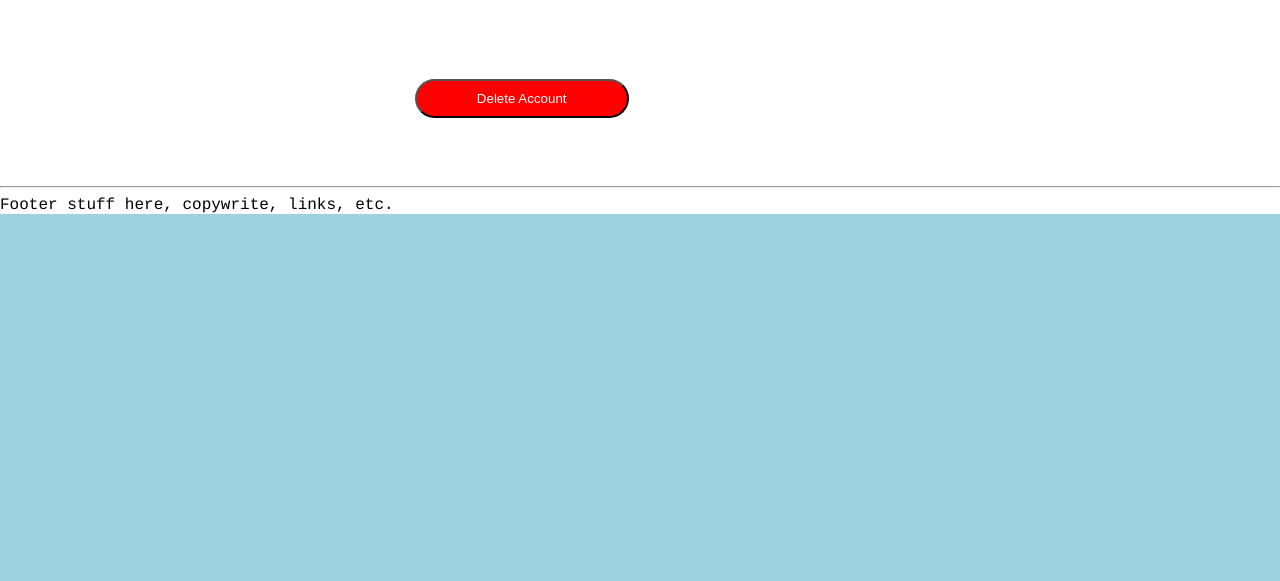
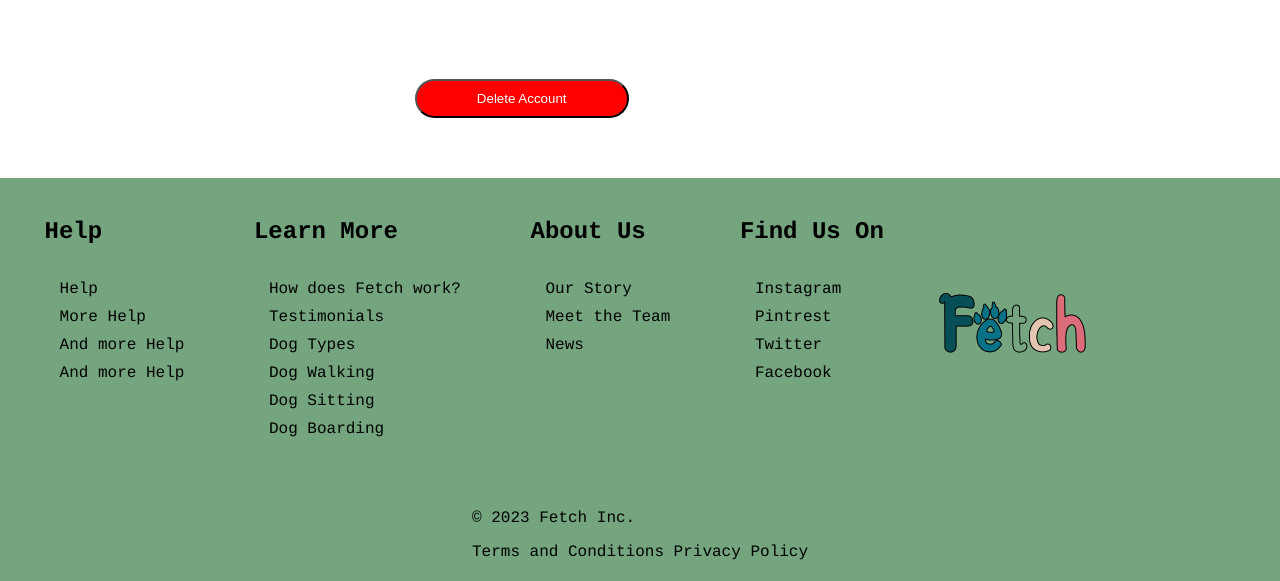
Before and after one commit to aleighdavidson/PetSittingWebsite, a Flask app: page /account/1 in a window 1280 px wide. Shown: the part 888-1469 px from the top of the page. Before the commit the page ends 1102 px from the top, so only its background shows below. Run offline with Flask 3, Linux system fonts and the light colour scheme; data comes from the database, SQL or seed files in the repository; parts of the project's set-up code (start-up, migrations or seed data) failed here and were passed over.

Commit message:
footer style

```diff
--- a/FetchApp/application/static/styles.css
+++ b/FetchApp/application/static/styles.css
@@ -181,3 +181,51 @@ body {
 		border-radius: 0;
 	}
   }
+
+/* Footer */
+.footerContainer {
+	display:flex;
+	flex-wrap: wrap;
+	flex-direction: row;
+	gap: 20px;
+	padding: 20px 10px;
+	justify-content: space-evenly;
+    background-color: #74A57F;
+ }
+
+.footerMain {
+    align-self: start;
+}
+
+.footerFooter {
+    place-self: center;
+}
+
+#footerLink:link {
+    text-decoration: none;
+    color: black;
+}
+
+#footerLink:visited {
+    text-decoration: none;
+    color: black;
+}
+
+#footerLink:hover {
+    text-decoration: none;
+    color: white;
+}
+
+.ulFooter{
+    list-style-type: none;
+    margin: 0;
+    padding: 5px;
+}
+
+.liFooter{
+    margin: 10px;
+}
+
+#footerLogo {
+    place-self: center;
+}
--- a/FetchApp/application/templates/layout.html
+++ b/FetchApp/application/templates/layout.html
@@ -5,7 +5,7 @@
     <meta http-equiv="X-UA-Compatible" content="IE=edge">
 	<meta name="viewport" content="width=device-width, initial-scale=1.0">
     <title> {{pageTitle}} </title>
-  <link rel="stylesheet" href="{{ url_for('static', filename='styles.css') }}">
+    <link rel="stylesheet" href="{{ url_for('static', filename='styles.css') }}">
     <link rel="stylesheet" href="{{ url_for('static', filename='index.css') }}">
     <link rel="stylesheet" href="{{ url_for('static', filename='signup.css') }}">
     <script src="{{url_for('static', filename='javascript_functions.js') }}"></script>
@@ -14,10 +14,55 @@
 {% block body_content %}
 <h1>{{ title }}</h1>
 {% endblock %}
-<hr> <!-- left the horizontal line in to demarcate the footer, but may remove once footter styled -->
 {% block footer_content %}
-<div>
-    Footer stuff here, copywrite, links, etc. <!-- Alex to work on this! -->
+<div class="footerContainer">
+    <div class="footerMain">
+        <h2>Help</h2>
+         <ul class="ulFooter">
+            <li class="liFooter"><a id="footerLink" href="">Help</a></li>
+             <li class="liFooter"><a id="footerLink" href="">More Help</a></li>
+             <li class="liFooter"><a id="footerLink" href="">And more Help</a></li>
+             <li class="liFooter"><a id="footerLink" href="">And more Help</a></li>
+        </ul>
+    </div>
+    <div class="footerMain">
+        <h2>Learn More</h2>
+        <ul class="ulFooter">
+            <li class="liFooter"><a id="footerLink" href="">How does Fetch work?</a></li>
+            <li class="liFooter"><a id="footerLink" href="">Testimonials</a></li>
+            <li class="liFooter"><a id="footerLink" href="">Dog Types</a></li>
+            <li class="liFooter"><a id="footerLink" href="">Dog Walking</a></li>
+            <li class="liFooter"><a id="footerLink" href="">Dog Sitting</a></li>
+            <li class="liFooter"><a id="footerLink" href="">Dog Boarding</a></li>
+        </ul>
+    </div>
+    <div class="footerMain">
+        <h2>About Us</h2>
+        <ul class="ulFooter">
+            <li class="liFooter"><a id="footerLink" href="">Our Story</a></li>
+             <li class="liFooter"><a id="footerLink" href="">Meet the Team</a></li>
+             <li class="liFooter"><a id="footerLink" href="">News</a></li>
+        </ul>
+    </div>
+    <div class="footerMain">
+        <h2>Find Us On</h2>
+        <ul class="ulFooter">
+            <li class="liFooter"><a id="footerLink" href="">Instagram</a></li>
+             <li class="liFooter"><a id="footerLink" href="">Pintrest</a></li>
+             <li class="liFooter"><a id="footerLink" href="">Twitter</a></li>
+             <li class="liFooter"><a id="footerLink" href="">Facebook</a></li>
+        </ul>
+    </div>
+    <div id="footerLogo">
+        <img src="/static/images/logo 2.png" alt="Logo" width="50%"/>
+    </div>
+</div>
+<div class="footerContainer">
+     <div class="footerFooter">
+        <p>&copy 2023 Fetch Inc.</p>
+         <a id="footerLink" href="">Terms and Conditions</a>
+         <a id="footerLink" href="">Privacy Policy</a>
+    </div>
 </div>
 {% endblock %}
 </body>
```
